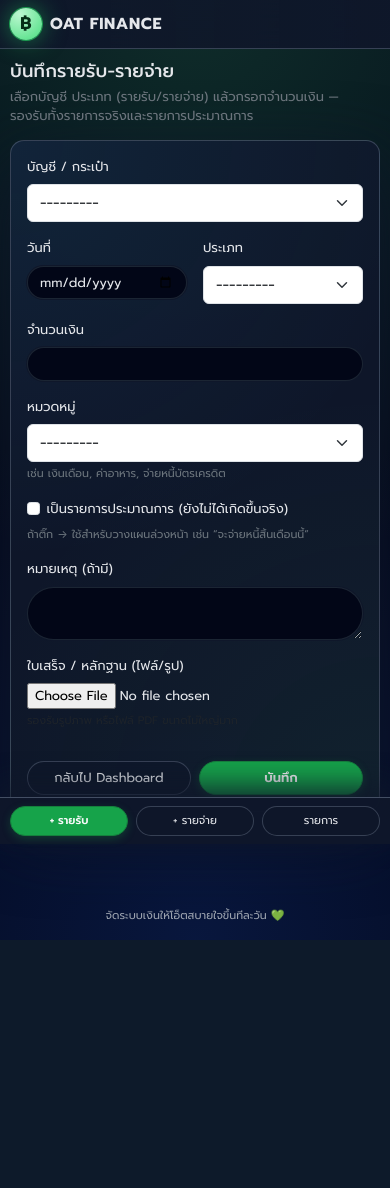
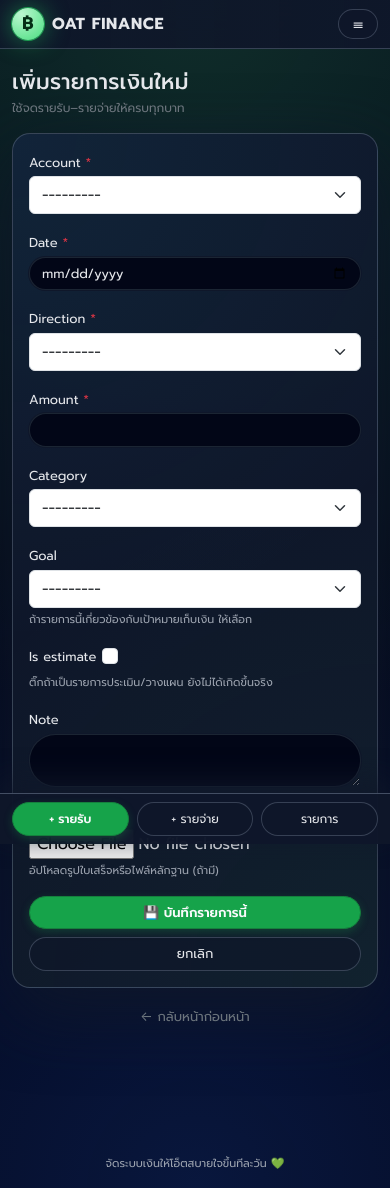
Before and after one commit to Hotate-m/my-finance, a Django app: page /transactions/add/ in a window 390 px wide. Before the commit the page ends 940 px from the top, so only its background shows below. Run offline with Django 5.2, Linux system fonts and the light colour scheme; a user stored in the database is signed in; data comes from the database, SQL or seed files in the repository; data that the repository does not hold is empty.

Commit message:
[UI]New design phone [1.0]

```diff
--- a/app_finance/templates/app_finance/base.html
+++ b/app_finance/templates/app_finance/base.html
@@ -450,59 +493,6 @@
       }
       .brand-sub{
         display:none;
-      }
-
-      .app-container{
-        width:100%;
-        padding-inline:10px;
-      }
-
-      .card-soft,
-      .card-soft-ghost{
-        border-radius:14px;
-      }
-
-      h1.h3{
-        font-size:18px;
-      }
-
-      .btn-sm{
-        font-size:12px;
-        padding-block:5px;
-      }
-
-      .table{
-        font-size:12px;
-      }
-      .table thead{
-        font-size:11px;
-      }
-      .table-responsive{
-        -webkit-overflow-scrolling:touch;
-      }
-    }
-
-    /* ===== มือถือจอเล็กมาก (≤ 576px) ===== */
-    @media (max-width: 576px){
-      body{
-        font-size:13px;
-      }
-
-      .card-soft,
-      .card-soft-ghost{
-        padding:12px 14px;
-      }
-
-      .mobile-quickbar-btn{
-        font-size:11px;
-        padding-block:6px;
-      }
-
-      .mb-3{
-        margin-bottom:0.9rem !important;
-      }
-      .mb-4{
-        margin-bottom:1.1rem !important;
       }
     }
   </style>
@@ -524,7 +515,8 @@
         </div>
       </a>
 
-      <div class="d-flex align-items-center gap-2 d-none d-md-flex nav-links">
+      <!-- เมนูเดสก์ท็อป -->
+      <div class="d-flex align-items-center gap-2 d-none d-md-flex nav-links ms-auto">
         <!-- กลุ่มรายงาน -->
         <div class="nav-dropdown">
           <button class="nav-dropdown-toggle">
@@ -568,8 +560,8 @@
           </div>
         </div>
 
-        <!-- ปุ่มสลับ Theme -->
-        <button id="themeToggle" type="button" class="btn btn-ghost btn-sm" title="เปลี่ยนธีม">
+        <!-- ปุ่มสลับ Theme (เดสก์ท็อป) -->
+        <button type="button" class="btn btn-ghost btn-sm js-theme-toggle" title="เปลี่ยนธีม">
           🌙
         </button>
 
@@ -578,17 +570,64 @@
           ออกจากระบบ
         </a>
       </div>
+
+      <!-- ปุ่มเมนูมือถือ (Hamburger) -->
+      <div class="d-flex d-md-none ms-auto">
+        <button class="btn btn-ghost btn-sm" type="button"
+                data-bs-toggle="offcanvas" data-bs-target="#mobileNav"
+                aria-controls="mobileNav" aria-label="เมนู">
+          ☰
+        </button>
+      </div>
     </div>
   </nav>
   {% endblock navbar %}
+
   <main class="app-main">
     <div class="app-container">
       {% block content %}{% endblock %}
     </div>
   </main>
 
+  <!-- Offcanvas เมนูมือถือ -->
+  <div class="offcanvas offcanvas-end offcanvas-custom" tabindex="-1" id="mobileNav" aria-labelledby="mobileNavLabel">
+    <div class="offcanvas-header">
+      <h5 class="offcanvas-title" id="mobileNavLabel">เมนู OAT Finance</h5>
+      <button type="button" class="btn-close" data-bs-dismiss="offcanvas" aria-label="Close"></button>
+    </div>
+    <div class="offcanvas-body">
+      <div class="mobile-nav-section-title">ภาพรวม</div>
+      <a href="{% url 'app_finance:home' %}" class="mobile-nav-link">หน้าแรก</a>
+      <a href="{% url 'app_finance:dashboard' %}" class="mobile-nav-link">Dashboard</a>
+      <a href="{% url 'app_finance:summary_month' %}" class="mobile-nav-link">สรุปเดือนนี้</a>
+      <a href="{% url 'app_finance:cash_calendar' %}" class="mobile-nav-link">ปฏิทินเงิน</a>
+      <a href="{% url 'app_finance:monthly_report' %}" class="mobile-nav-link">รายงานรายเดือน (PDF)</a>
+
+      <div class="mobile-nav-section-title">รายการ</div>
+      <a href="{% url 'app_finance:transactions_list' %}" class="mobile-nav-link">รายการทั้งหมด</a>
+      <a href="{% url 'app_finance:recurring_list' %}" class="mobile-nav-link">รายการประจำ</a>
+
+      <div class="mobile-nav-section-title">โครงสร้าง & แผน</div>
+      <a href="{% url 'app_finance:accounts_manage' %}" class="mobile-nav-link">บัญชี</a>
+      <a href="{% url 'app_finance:categories_manage' %}" class="mobile-nav-link">หมวดหมู่</a>
+      <a href="{% url 'app_finance:goals_list' %}" class="mobile-nav-link">เป้าหมาย</a>
+      <a href="{% url 'app_finance:budgets_overview' %}" class="mobile-nav-link">งบประมาณ</a>
+      <a href="{% url 'app_finance:tools_home' %}" class="mobile-nav-link">เครื่องมือ</a>
+
+      <div class="mobile-nav-section-title">อื่น ๆ</div>
+      <a href="{% url 'app_finance:howto' %}" class="mobile-nav-link">วิธีใช้งาน</a>
+
+      <button type="button" class="mobile-nav-link js-theme-toggle mt-2">
+        เปลี่ยนธีม (สว่าง / มืด)
+      </button>
+
+      <a href="{% url 'logout' %}" class="mobile-nav-link mt-2" style="color:#fecaca;border-color:#fecaca;">
+        ออกจากระบบ
+      </a>
+    </div>
+  </div>
+
   <!-- Quickbar เฉพาะมือถือ -->
-  {% if user.is_authenticated %}
   <div class="mobile-quickbar d-md-none">
     <div class="mobile-quickbar-inner py-2">
       <div class="app-container">
@@ -618,12 +656,14 @@
 <script>
   (function(){
     const root = document.documentElement;
-    const btn = document.getElementById("themeToggle");
+    const toggleButtons = document.querySelectorAll(".js-theme-toggle");
 
     function applyTheme(theme){
       const t = (theme === "light" || theme === "dark") ? theme : "dark";
       root.setAttribute("data-theme", t);
-      if (btn){
+
+      toggleButtons.forEach(btn => {
+        if (!btn) return;
         if (t === "dark"){
           btn.innerHTML = "☀️";
           btn.title = "เปลี่ยนเป็นโหมดสว่าง";
@@ -639,18 +679,17 @@
     if (stored){
       applyTheme(stored);
     } else {
-      // ใช้ค่าจาก attribute ปัจจุบัน (default = dark)
       applyTheme(root.getAttribute("data-theme") || "dark");
     }
 
-    if (btn){
+    toggleButtons.forEach(btn => {
       btn.addEventListener("click", function(){
         const current = root.getAttribute("data-theme") === "light" ? "light" : "dark";
         const next = current === "light" ? "dark" : "light";
         applyTheme(next);
         localStorage.setItem("finance-theme", next);
       });
-    }
+    });
   })();
 </script>
 
--- a/app_finance/templates/app_finance/transaction_form.html
+++ b/app_finance/templates/app_finance/transaction_form.html
@@ -1,81 +1,110 @@
 {% extends "app_finance/base.html" %}
 
-{% block title %}บันทึกรายรับ-รายจ่าย{% endblock %}
+{% block title %}
+  {% if goal %}
+    บันทึกรายการให้เป้าหมาย - {{ goal.name }}
+  {% else %}
+    เพิ่มรายการเงินใหม่
+  {% endif %}
+{% endblock %}
 
 {% block content %}
-<div class="mb-3">
-  <h1 class="h3 mb-1">บันทึกรายรับ-รายจ่าย</h1>
-  <div class="text-secondary" style="font-size:13px;">
-    เลือกบัญชี ประเภท (รายรับ/รายจ่าย) แล้วกรอกจำนวนเงิน — รองรับทั้งรายการจริงและรายการประมาณการ
+<div class="page-wrap" style="max-width:650px;margin:0 auto;padding:8px 0 32px;">
+  <!-- หัวข้อ + ปุ่มกลับ -->
+  <div class="d-flex justify-content-between align-items-center mb-3">
+    <div>
+      <h1 class="h4 mb-1">
+        {% if goal %}
+          บันทึกเงินเข้าเป้าหมาย
+        {% else %}
+          เพิ่มรายการเงินใหม่
+        {% endif %}
+      </h1>
+      <div class="text-secondary" style="font-size:12px;">
+        ใช้จดรายรับ–รายจ่ายให้ครบทุกบาท
       </div>
     </div>
+    <a href="javascript:history.back()" class="btn btn-ghost btn-sm d-none d-md-inline-flex">
+      ← ย้อนกลับ
+    </a>
+  </div>
 
-<div class="card-soft p-3">
+  <!-- ถ้ามาจาก Goal ให้แสดงแถบข้อมูล -->
+  {% if goal %}
+    <div class="card-soft-ghost p-2 mb-3" style="font-size:13px;">
+      <div class="d-flex justify-content-between align-items-center">
+        <div>
+          <div class="text-secondary" style="font-size:11px;">เป้าหมาย</div>
+          <div class="fw-semibold">{{ goal.name }}</div>
+          {% if goal.target_amount %}
+            <div class="text-secondary" style="font-size:11px;">
+              เป้าทั้งหมด ฿{{ goal.target_amount|floatformat:0 }}
+            </div>
+          {% endif %}
+        </div>
+        <span class="badge-chip">
+          ผูกกับเป้าหมายนี้
+        </span>
+      </div>
+    </div>
+  {% endif %}
+
+  <!-- การ์ดฟอร์มหลัก -->
+  <div class="card-soft p-3 p-md-4">
     <form method="post" enctype="multipart/form-data" novalidate>
       {% csrf_token %}
 
-    <div class="row g-3">
-      <div class="col-12">
-        <label class="form-label">บัญชี / กระเป๋า</label>
-        {{ form.account }}
+      {% if form.non_field_errors %}
+        <div class="alert alert-danger py-2" style="font-size:13px;">
+          {% for err in form.non_field_errors %}
+            <div>{{ err }}</div>
+          {% endfor %}
         </div>
+      {% endif %}
 
-      <div class="col-6">
-        <label class="form-label">วันที่</label>
-        {{ form.date }}
+      {# วน field ทั้งหมด แต่จัด layout ให้สวยขึ้นบนมือถือ #}
+      {% for field in form %}
+        <div class="mb-3">
+          <label class="form-label mb-1" style="font-size:13px;">
+            {{ field.label }}
+            {% if field.field.required %}
+              <span class="text-danger">*</span>
+            {% endif %}
+          </label>
+
+          {{ field }}
+
+          {% if field.help_text %}
+            <div class="form-text" style="font-size:11px;color:#9ca3af;">
+              {{ field.help_text|safe }}
             </div>
-      <div class="col-6">
-        <label class="form-label">ประเภท</label>
-        {{ form.direction }}
+          {% endif %}
+
+          {% for error in field.errors %}
+            <div class="text-danger" style="font-size:12px;">
+              {{ error }}
             </div>
+          {% endfor %}
+        </div>
+      {% endfor %}
 
-      <div class="col-12">
-        <label class="form-label">จำนวนเงิน</label>
-        {{ form.amount }}
-      </div>
-
-      <div class="col-12">
-        <label class="form-label">หมวดหมู่</label>
-        {{ form.category }}
-        <div class="form-text text-secondary" style="font-size:11px;">
-          เช่น เงินเดือน, ค่าอาหาร, จ่ายหนี้บัตรเครดิต
-        </div>
-      </div>
-
-      <div class="col-12">
-        <div class="form-check mb-1">
-          {{ form.is_estimate }}
-          <label class="form-check-label">
-            เป็นรายการประมาณการ (ยังไม่ได้เกิดขึ้นจริง)
-          </label>
-        </div>
-        <div class="form-text text-secondary" style="font-size:11px;">
-          ถ้าติ๊ก → ใช้สำหรับวางแผนล่วงหน้า เช่น “จะจ่ายหนี้สิ้นเดือนนี้”
-        </div>
-      </div>
-
-      <div class="col-12">
-        <label class="form-label">หมายเหตุ (ถ้ามี)</label>
-        {{ form.note }}
-      </div>
-
-      <div class="mb-2">
-        <label class="form-label">ใบเสร็จ / หลักฐาน (ไฟล์/รูป)</label>
-        {{ form.proof_file }}
-        <div class="form-text" style="font-size:11px;">
-          รองรับรูปภาพ หรือไฟล์ PDF ขนาดไม่ใหญ่มาก
-        </div>
-      </div>
-    </div>
-
-    <div class="mt-4 d-flex justify-content-between gap-2">
-      <a href="{% url 'app_finance:dashboard' %}" class="btn btn-ghost w-50">
-        กลับไป Dashboard
+      <!-- ปุ่มกด: ทำเป็นแถบด้านล่าง กดง่ายบนมือถือ -->
+      <div class="d-flex flex-column flex-md-row gap-2 mt-3">
+        <button type="submit" class="btn btn-brand w-100">
+          💾 บันทึกรายการนี้
+        </button>
+        <a href="{% url 'app_finance:transactions_list' %}" class="btn btn-ghost w-100">
+          ยกเลิก
         </a>
-      <button type="submit" class="btn btn-brand w-50">
-        บันทึก
-      </button>
       </div>
     </form>
   </div>
+
+  <!-- ปุ่มกลับเฉพาะมือถือ (อยู่ใต้สุด) -->
+  <div class="mt-3 d-md-none text-center">
+    <a href="javascript:history.back()" style="font-size:13px;" class="text-secondary">
+      ← กลับหน้าก่อนหน้า
+    </a>
+  </div>
+</div>
 {% endblock %}
```
Also changed, not shown: other parts of app_finance/templates/app_finance/base.html (+50 -7 lines). Lines whose indentation alone changed are shown as unchanged.
